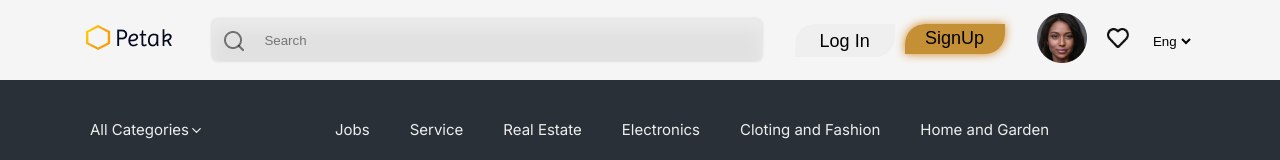
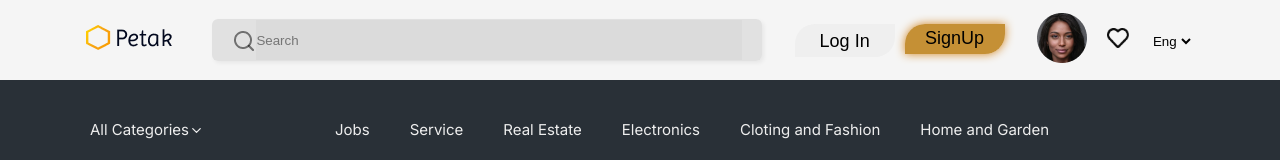
Before and after one commit to AnGu9192/petak, a React (Vite) app: page / in a window 1280 px wide. Shown: the top 160 px of the page. Built offline with nearby package versions, Linux system fonts and the light colour scheme.

Commit message:
Update Header.css

```diff
--- a/src/components/header/Header.css
+++ b/src/components/header/Header.css
@@ -17,33 +17,34 @@
 }
 
 .header__search {
-  display: inline-block;
-}
-
-.header__search input {
   width: 550px;
   height: 42px;
+  display: inline-block;
   background: rgba(217, 217, 217, 0.7);
   box-shadow: 2px 2px 4px rgba(0, 0, 0, 0.06);
   border: none;
   border-radius: 6px;
-  box-shadow: 0 0 3px #ccc, 0 10px 15px #ebebeb inset;
+  display: flex;
+  align-items: center;
+  padding: 20px;
+
 }
 
 .header__search input {
-  text-indent: 52px;
+ flex:1;
+ height: 40px;
+ border: none;
+ outline: none;
+ background: rgba(217, 217, 217, 0.7);
+
 }
 
+
+
 .header__search .searchIcon {
-  position: absolute;
-  top: 10px;
-  left: 10px;
+  margin-top: 2px;
 }
 
-.header__search .searchIcon {
-  left: auto;
-  left: 10px;
-}
 
 .header__enter {
   display: flex;
```
